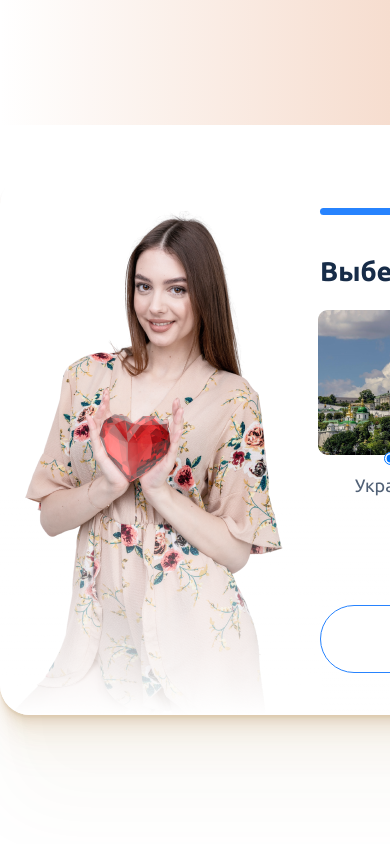
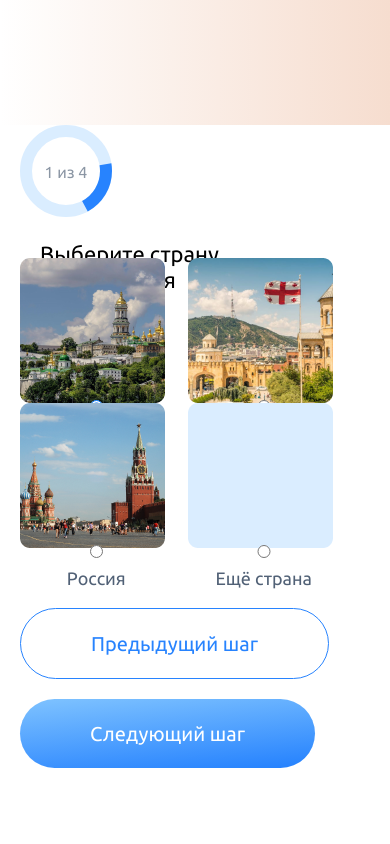
Before and after one commit to PchelaMaya/vue-joyka, a Vue app: page / in a window 390 px wide. Shown: the part 5040-5884 px from the top of the page. Built offline with nearby package versions, Linux system fonts and the light colour scheme; a web font is replaced by a local one.

Commit message:
part blocks travel

```diff
--- a/src/components/Travel/Travel.vue
+++ b/src/components/Travel/Travel.vue
@@ -1,6 +1,7 @@
 <script setup>
     import { reactive } from 'vue'
     import './style.scss'
+    import './mob.scss'
     const blocks = reactive({
     step: 0,
     datas: [
@@ -180,9 +181,24 @@
             <div class="area__progress">
               <div
                 class="area__progress-moving"
-                :style="{width: deltaPercent * (blocks.step + 1)  + '%'}"></div>
+                :style="{width: deltaPercent * (blocks.step + 1)  + '%'}">
+              </div>
             </div>
-            <div>
+            <div class="area__progress-mobile" >
+              <svg viewbox="0 0 93 93">
+                <circle r="40" cx="46" cy="46" fill="none" stroke-width="12" stroke="#DAEDFF"/>
+                <circle r="40" cx="46" cy="46" fill="none" stroke-width="12" stroke="#2783FE"
+                    stroke-dasharray="45 201.2"
+                    stroke-dashoffset="2" :style="{width: deltaPercent * (blocks.step + 1)  + '%'}"></circle>/>
+                <text x="46" y="53" font-family="Ubuntu" font-size="16"
+                    text-anchor="middle" fill="#8B96A4">
+                    {{ blocks.step + 1 }} из {{ blocks.datas.length }}
+                </text>
+              </svg>
+              <p class="area__title-mobile">{{ blocks.datas[blocks.step].title }}</p>
+
+            </div>
+            <div class="area__content">
               <p class="area__title">{{ blocks.datas[blocks.step].title }}</p>
               <div class="area__test">
                 <label
@@ -200,7 +216,7 @@
                   <p class="test__item-name">{{item.name}}</p>
                 </label>
               </div>
-              <div class="travel-buttons">
+              <div class="travel-buttons buttons-mobile">
                 <button class="button button-prev" @click="PrevButton">Предыдущий шаг</button>
                 <button class="button button-next" @click="NextButton">Следующий шаг</button>
               </div>
--- /dev/null
+++ b/src/components/Travel/mob.scss
@@ -0,0 +1,65 @@
+@media (max-width: 860px) {
+    .travel {
+        width: 360px;
+        height: 830px;
+        margin: 0 0;
+        &__content {
+            width: 360px;
+            height: 830px;
+            background: 0%;
+            margin: 0 20px;
+            box-shadow: none;
+            // display: flex;
+            &__area {
+                width: 320px;
+                margin: 0;
+                // display: flex;
+
+            }
+        }
+    }
+
+    .area__title-mobile {
+        display: block;
+        margin-left: 20px;
+        margin-top: 20px;
+        font-size: 22px;
+        width: 189px;
+        height: 52px;
+    }
+    .area__test {
+        display: grid;
+        grid-template-columns: repeat(2, 1fr);
+        margin-top: 40px;
+        margin-left: 0;
+        // grid-gap: 40px;
+    }
+    .test__item-preview{
+        // width: 150px;
+
+    }
+    .area__progress-mobile {
+        display: block;
+        width: 93px;
+        height: 93px;
+    }
+    .area__content {
+        margin: 0px;
+    }
+    .area__progress,
+    .area__steps,
+    .area__title {
+        display: none;
+    }
+    .buttons-mobile {
+        display: flex;
+        flex-wrap: wrap;
+        row-gap: 20px;
+        width: 320px;
+        height: 160px;
+        margin-top: 60px;
+    }
+    .button {
+        padding: 21px 70px;
+    }
+}
--- a/src/components/Travel/style.scss
+++ b/src/components/Travel/style.scss
@@ -1,15 +1,4 @@
-// .travel {
 
-//     &__container {
-//         background: url("@/assets/Travel-img/travel-girl.png") no-repeat,
-//          linear-gradient(180deg, rgba(255, 255, 255, 0) 59.4%, #FFFFFF 100%);
-//         margin: 40px auto 130px auto;
-//         width: 1010px;
-//         height: 540px;
-//         box-shadow: 0px 100px 80px rgba(152, 93, 1, 0.0281146), 0px 41.7776px 33.4221px rgba(152, 93, 1, 0.0403893), 0px 22.3363px 17.869px rgba(152, 93, 1, 0.05), 0px 12.5216px 10.0172px rgba(152, 93, 1, 0.0596107), 0px 6.6501px 5.32008px rgba(152, 93, 1, 0.0718854), 0px 2.76726px 2.21381px rgba(152, 93, 1, 0.1);
-//         border-radius: 30px;
-//     }
-// }
 .travel-buttons {
     width: 642px;
     height: 70px;
@@ -131,3 +120,16 @@
     font-size: 18px;
     color: #516176;
 }
+
+.area__progress-mobile {
+    display: none;
+}
+svg {
+    width: 93px; /* могут быть любыми */
+    height: 93px;
+}
+
+
+.area__title-mobile {
+    display: none;
+}
```
